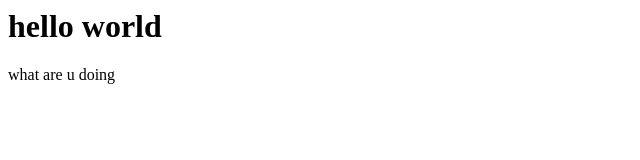
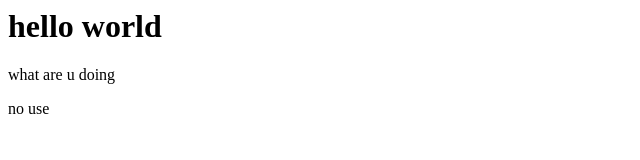
Before and after one commit to sarajjagan/datewithgit, a plain HTML site: page index.html in a window 1280 px wide. Shown: the full height of the page, 0-640 px from the left. Drawn offline with Linux system fonts and the light colour scheme.

Commit message:
index.html is edited

```diff
--- a/index.html
+++ b/index.html
@@ -3,4 +3,5 @@
         hello world
     </h1>
     <p>what are u doing </p>
+    <p>no use</p>
 </html>
```
